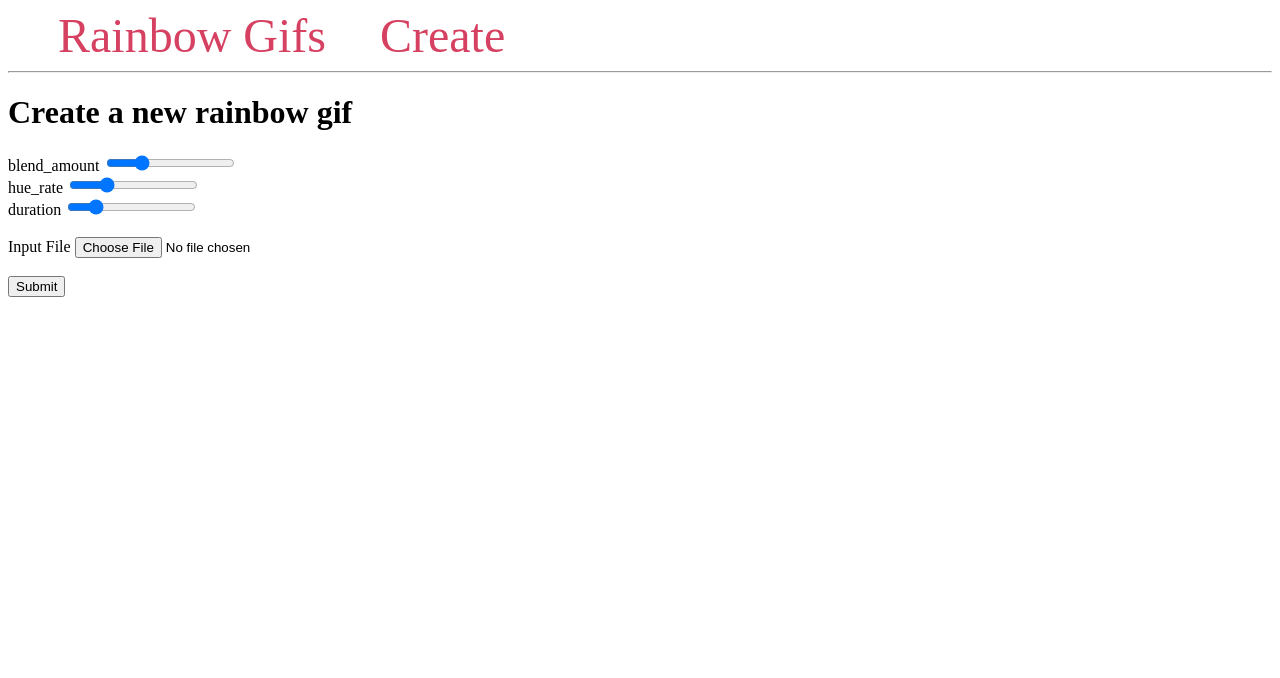
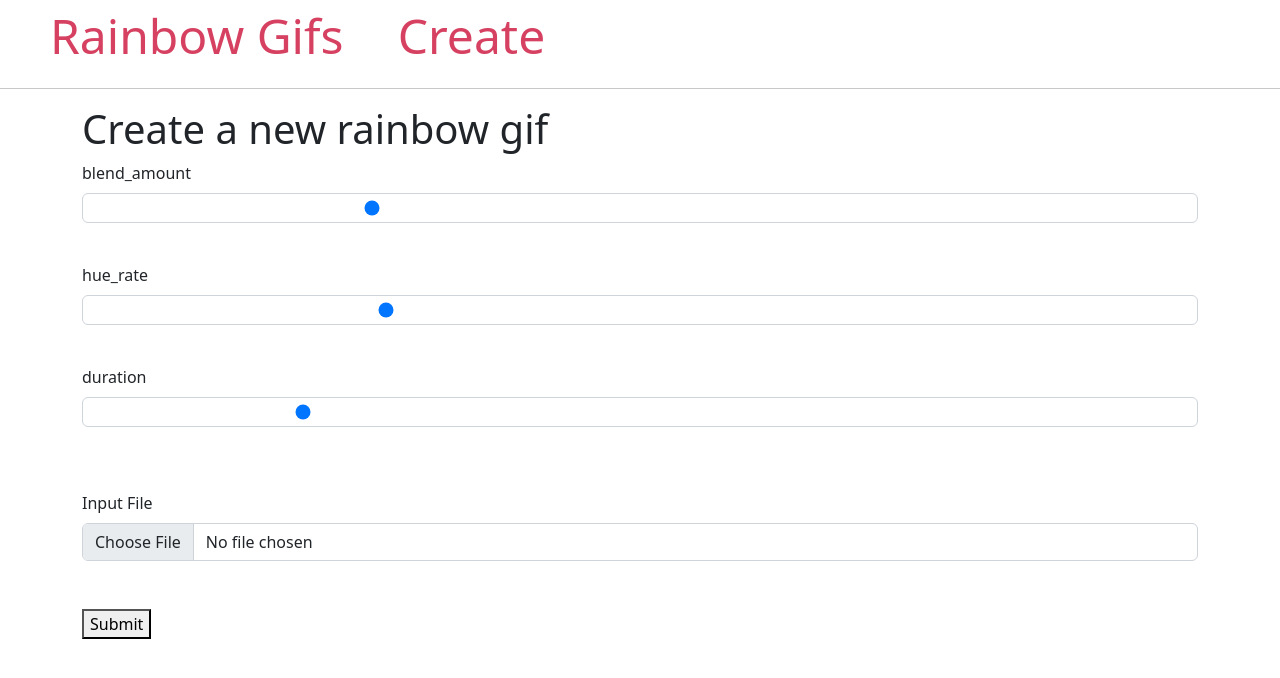
Before and after one commit to tanelso2/rainbow_gifs, a Flask app: page /create/ in a window 1280 px wide. Shown: the top 678 px of the page. Run offline with Flask 2, Linux system fonts and the light colour scheme.

Commit message:
Add bootstrap to formatting

```diff
--- a/templates/base.html
+++ b/templates/base.html
@@ -23,6 +23,7 @@
         }
 
     </style>
+    <link href="https://cdn.jsdelivr.net/npm/bootstrap@5.2.0/dist/css/bootstrap.min.css" rel="stylesheet" integrity="sha384-gH2yIJqKdNHPEq0n4Mqa/HGKIhSkIHeL5AyhkYV8i59U5AR6csBvApHHNl/vI1Bx" crossorigin="anonymous">
 </head>
 <body>
     <nav>
@@ -30,7 +31,7 @@
         <a href="{{ url_for('create') }}">Create</a>
     </nav>
     <hr>
-    <div class="content">
+    <div class="content container">
         {% for message in get_flashed_messages() %}
             <div class="alert">{{message}}</div>
         {% endfor %}
--- a/templates/create.html
+++ b/templates/create.html
@@ -4,8 +4,9 @@
     <h1>{% block title %} Create a new rainbow gif {% endblock %}</h1>
     <form method="post" enctype="multipart/form-data">
         {% for x in params %}
-        <label for="{{x.name}}">{{x.name}}</label>
-        <input type="range"
+        <label for="{{x.name}}" class="form-label">{{x.name}}</label>
+        <input class="form-control mb-3"
+               type="range"
                id="{{x.name}}"
                name="{{x.name}}"
                min="{{x.min}}"
@@ -17,8 +18,9 @@
         <br>
         {% endfor %}
         <br>
-        <label for="title">Input File</label>
-        <input type="file"
+        <label for="title" class="form-label">Input File</label>
+        <input class="form-control"
+               type="file"
                id="inputfile" name="inputfile">
         <br>
         <br>
```
